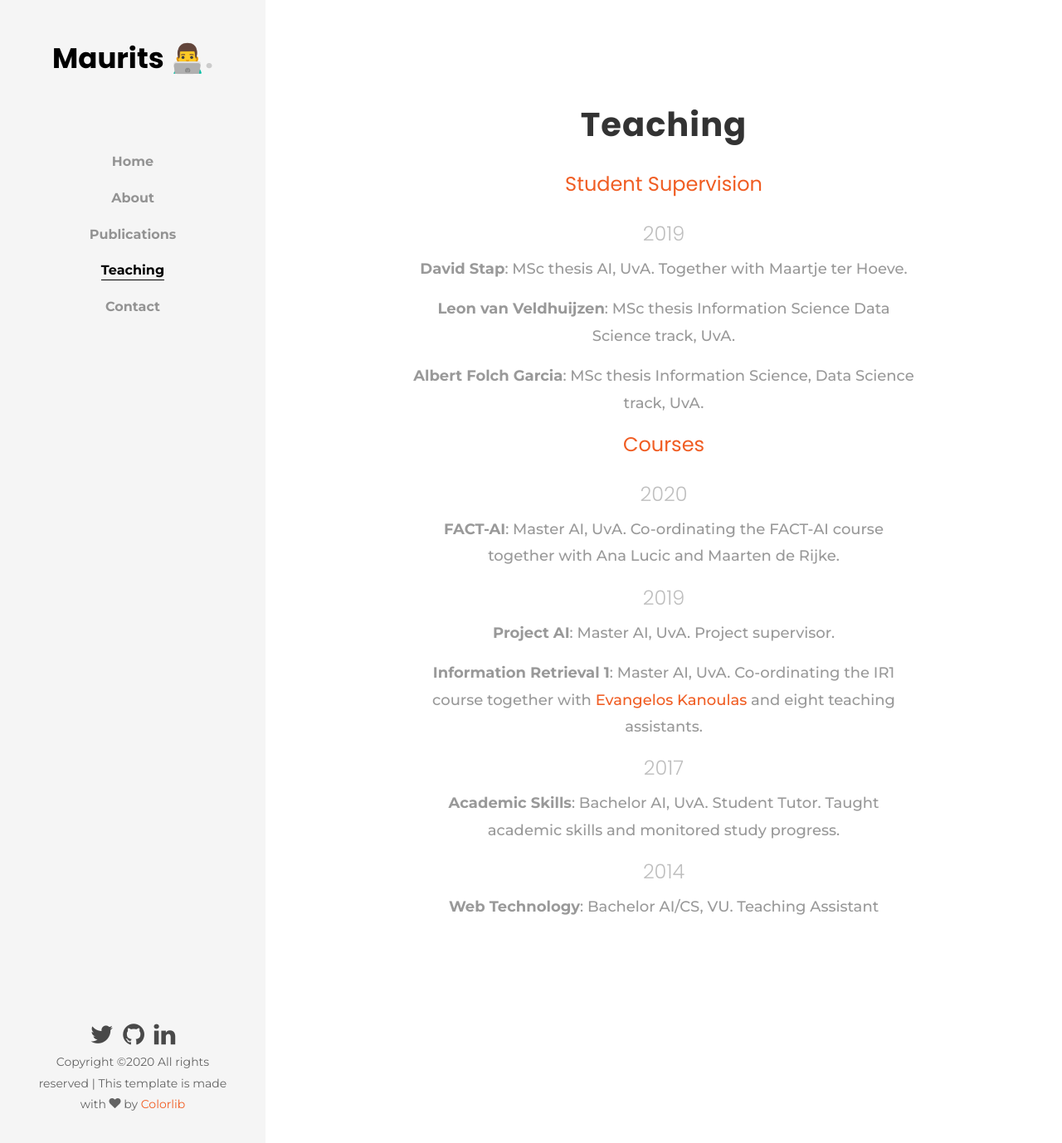
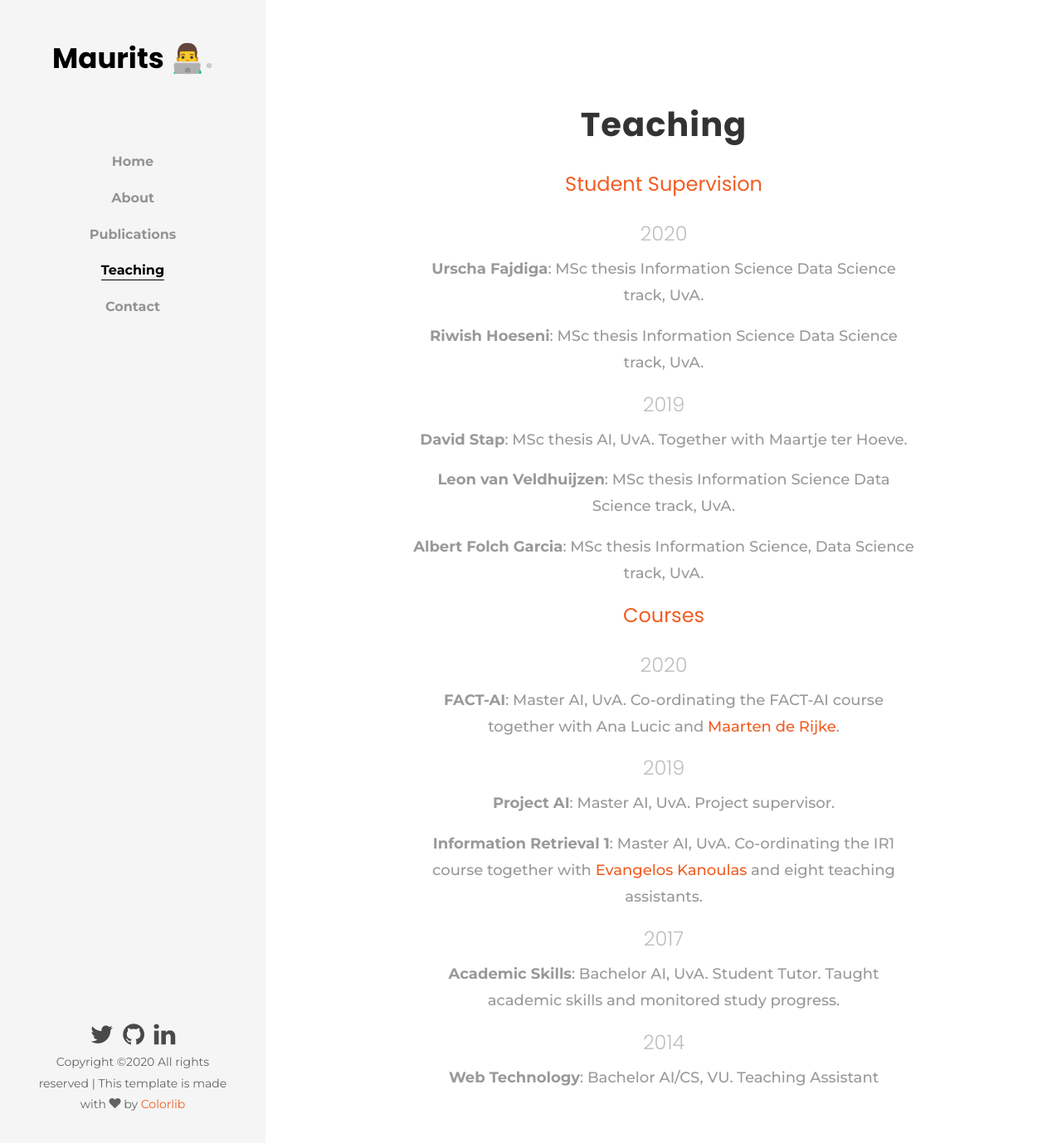
Before and after one commit to MauritsBleeker/mauritsbleeker.github.io, a Jekyll site: the page built from teaching.md, in a window 1280 px wide and 1400 px high. Shown: the top 1378 px of the window at 83% size. Built offline with Jekyll 4.4.1, drawn with Linux system fonts in a browser that asks for light colours; some web fonts are replaced.

Commit message:
updated teaching page and publications

```diff
--- a/_layouts/publications.html
+++ b/_layouts/publications.html
@@ -16,7 +16,7 @@
                             <a href="https://github.com/MauritsBleeker/Bi-STET"> [Github] </a>
                         </p>
                         <p class="conference">
-                            In 24th European Conference on Artificial Intelligence (ECAI).
+                            In 24th European Conference on Artificial Intelligence (ECAI) 2020.
                         </p>
                         <p class="authors">
                             <b>Maurits Bleeker</b> & Maarten de Rijke
--- a/_layouts/teaching.html
+++ b/_layouts/teaching.html
@@ -11,13 +11,16 @@
                 <div class="col-md-8 text text-center">
                     <h1 class="mb-4">Teaching</h1>
                     <h2 class="mb-4 subheading orange-heading"><b>Student Supervision</b></h2>
+                    <h3 class="subheading">2020</h3>
+                    <p><b>Urscha Fajdiga</b>: MSc thesis Information Science Data Science track, UvA.</p>
+                    <p><b>Riwish Hoeseni</b>: MSc thesis Information Science Data Science track, UvA.</p>
                     <h3 class="subheading">2019</h3>
                     <p><b>David Stap</b>: MSc thesis AI, UvA. Together with Maartje ter Hoeve.</p>
                     <p><b>Leon van Veldhuijzen</b>: MSc thesis Information Science Data Science track, UvA.</p>
                     <p><b>Albert Folch Garcia</b>: MSc thesis Information Science, Data Science track, UvA.</p>
                     <h2 class="mb-4 subheading orange-heading"><b>Courses</b></h2>
                     <h3 class="subheading">2020</h3>
-                    <p><b>FACT-AI</b>: Master AI, UvA. Co-ordinating the FACT-AI course together with Ana Lucic and Maarten de Rijke.</p>
+                    <p><b>FACT-AI</b>: Master AI, UvA. Co-ordinating the FACT-AI course together with Ana Lucic and <a href="https://staff.fnwi.uva.nl/m.derijke/"> Maarten de Rijke</a>.</p>
                     <h3 class="subheading">2019</h3>
                     <p><b>Project AI</b>: Master AI, UvA. Project supervisor.</p>
                     <p><b>Information Retrieval 1</b>: Master AI, UvA. Co-ordinating the IR1 course together with <a href="https://staff.fnwi.uva.nl/e.kanoulas/">Evangelos Kanoulas</a> and eight teaching assistants.</p>
```
